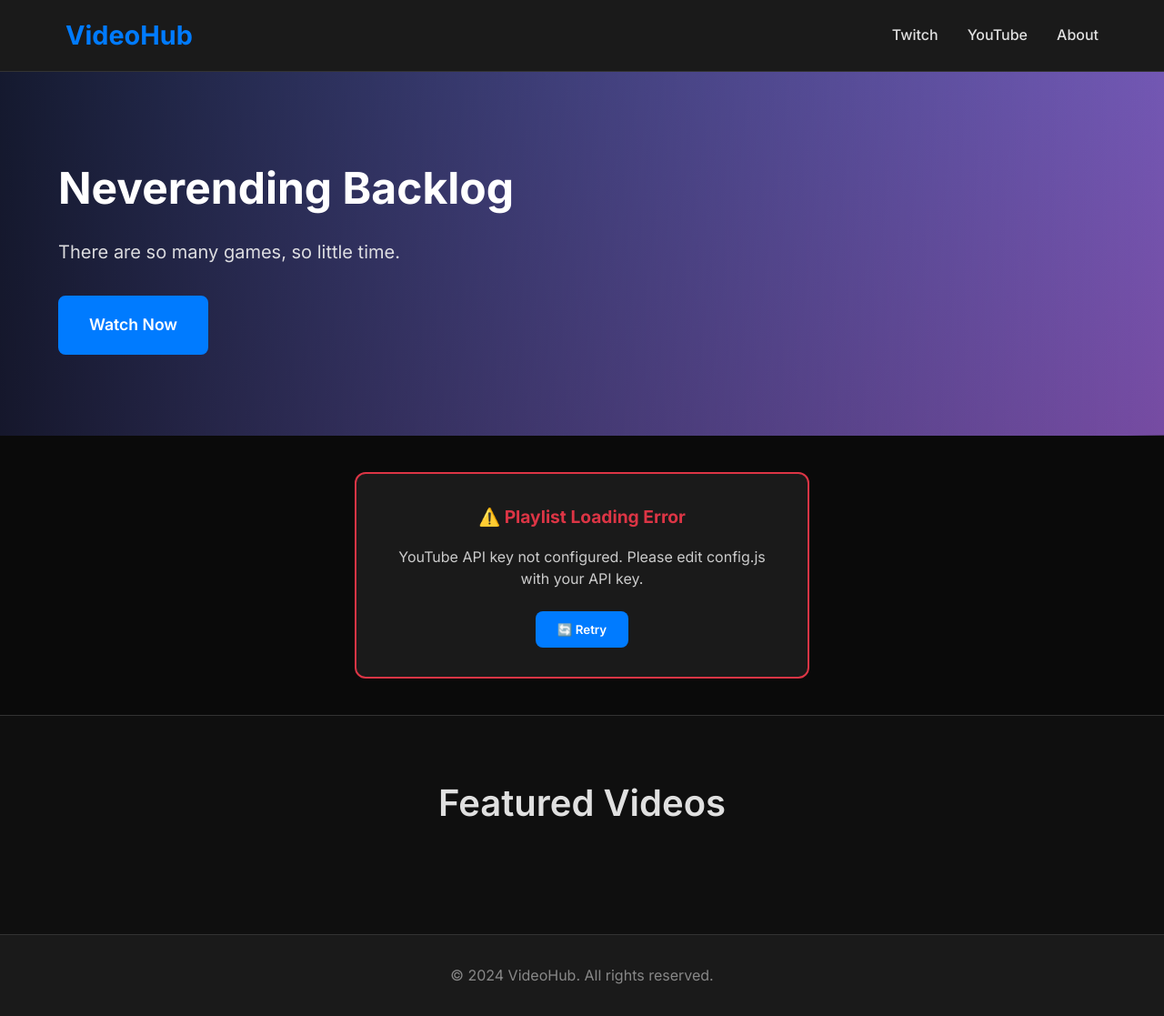
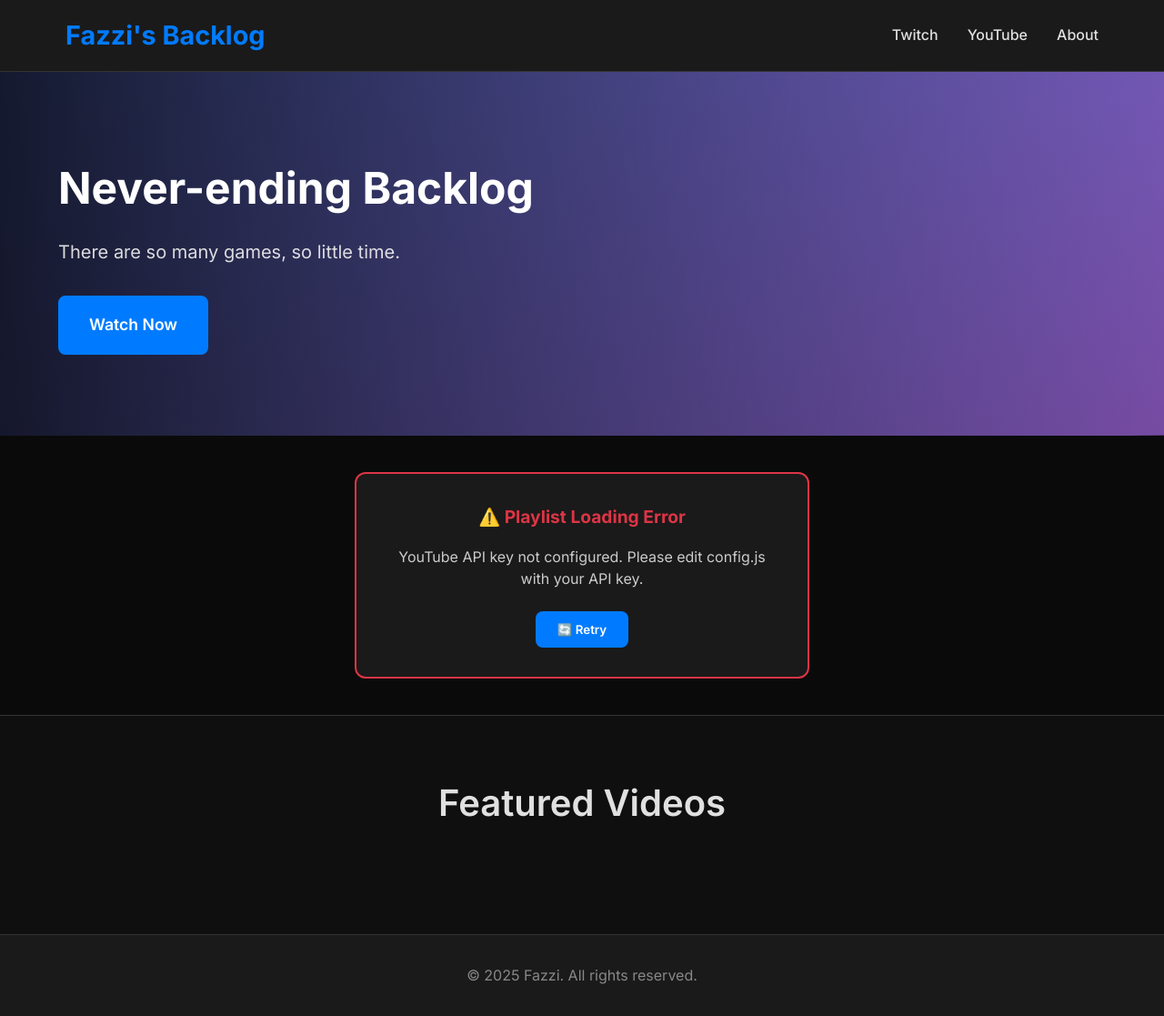
Before and after one commit to afazzi/video-site, a plain HTML site: page index.html in a window 1280 px wide. Shown: the whole page at 91% size. Drawn offline with Linux system fonts and the light colour scheme.

Commit message:
update titles, copyright

```diff
--- a/index.html
+++ b/index.html
@@ -3,7 +3,7 @@
 <head>
     <meta charset="UTF-8">
     <meta name="viewport" content="width=device-width, initial-scale=1.0">
-    <title>Video Hub</title>
+    <title>Fazzi's Backlog</title>
     <link rel="stylesheet" href="styles.css">
     <link href="https://fonts.googleapis.com/css2?family=Inter:wght@300;400;500;600;700&display=swap" rel="stylesheet">
 </head>
@@ -12,7 +12,7 @@
         <!-- Header -->
         <header class="header">
             <div class="header-content">
-                <h1 class="logo">VideoHub</h1>
+                <h1 class="logo">Fazzi's Backlog</h1>
                 <nav class="nav">
                     <a href="https://www.twitch.tv/afazzi" class="nav-link" target="_blank">Twitch</a>
                     <a href="https://www.youtube.com/@afazzi" class="nav-link" target="_blank">YouTube</a>
@@ -26,7 +26,7 @@
             <!-- Hero Section -->
             <section class="hero" id="hero">
                 <div class="hero-content">
-                    <h2 class="hero-title" id="hero-title">Neverending Backlog</h2>
+                    <h2 class="hero-title" id="hero-title">Never-ending Backlog</h2>
                     <p class="hero-subtitle" id="hero-subtitle">There are so many games, so little time.</p>
                     <a href="#" class="watch-now-btn" id="watch-now-btn">Watch Now</a>
                 </div>
@@ -55,7 +55,7 @@
         <!-- Footer -->
         <footer class="footer">
             <div class="container">
-                <p>&copy; 2024 VideoHub. All rights reserved.</p>
+                <p>&copy; 2025 Fazzi. All rights reserved.</p>
             </div>
         </footer>
     </div>
```
